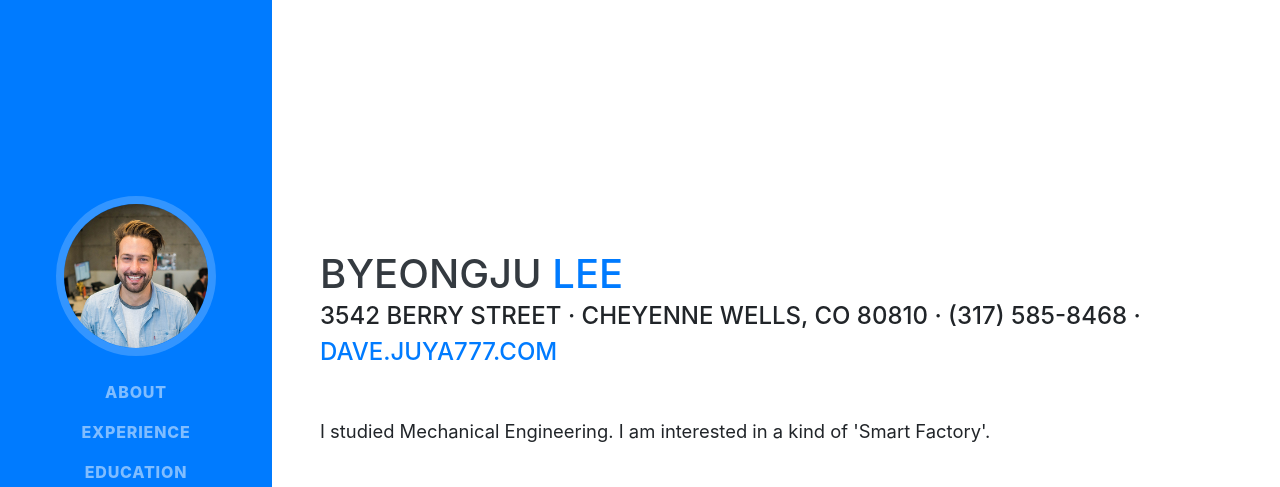
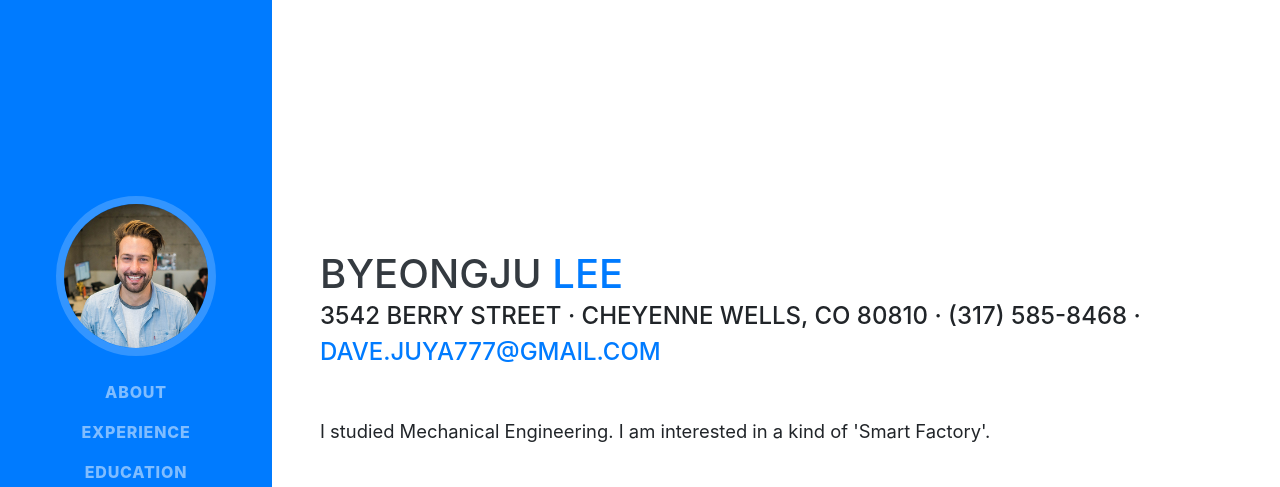
Before and after one commit to byeongjulee222/byeongjulee222.github.io, a website with bundled scripts: page index.html in a window 1280 px wide. Shown: the top 487 px of the page. Built offline with nearby package versions, Linux system fonts and the light colour scheme; a web font is replaced by a local one.

Commit message:
third commit

```diff
--- a/index.html
+++ b/index.html
@@ -67,7 +67,7 @@
           <span class="text-primary">Lee</span>
         </h1>
         <div class="subheading mb-5">3542 Berry Street · Cheyenne Wells, CO 80810 · (317) 585-8468 ·
-          <a href="mailto:name@email.com">dave.juya777.com</a>
+          <a href="mailto:name@email.com">dave.juya777@gmail.com</a>
         </div>
         <p class="lead mb-5">I studied Mechanical Engineering. I am interested in a kind of 'Smart Factory'.</p>
         <div class="social-icons">
```
